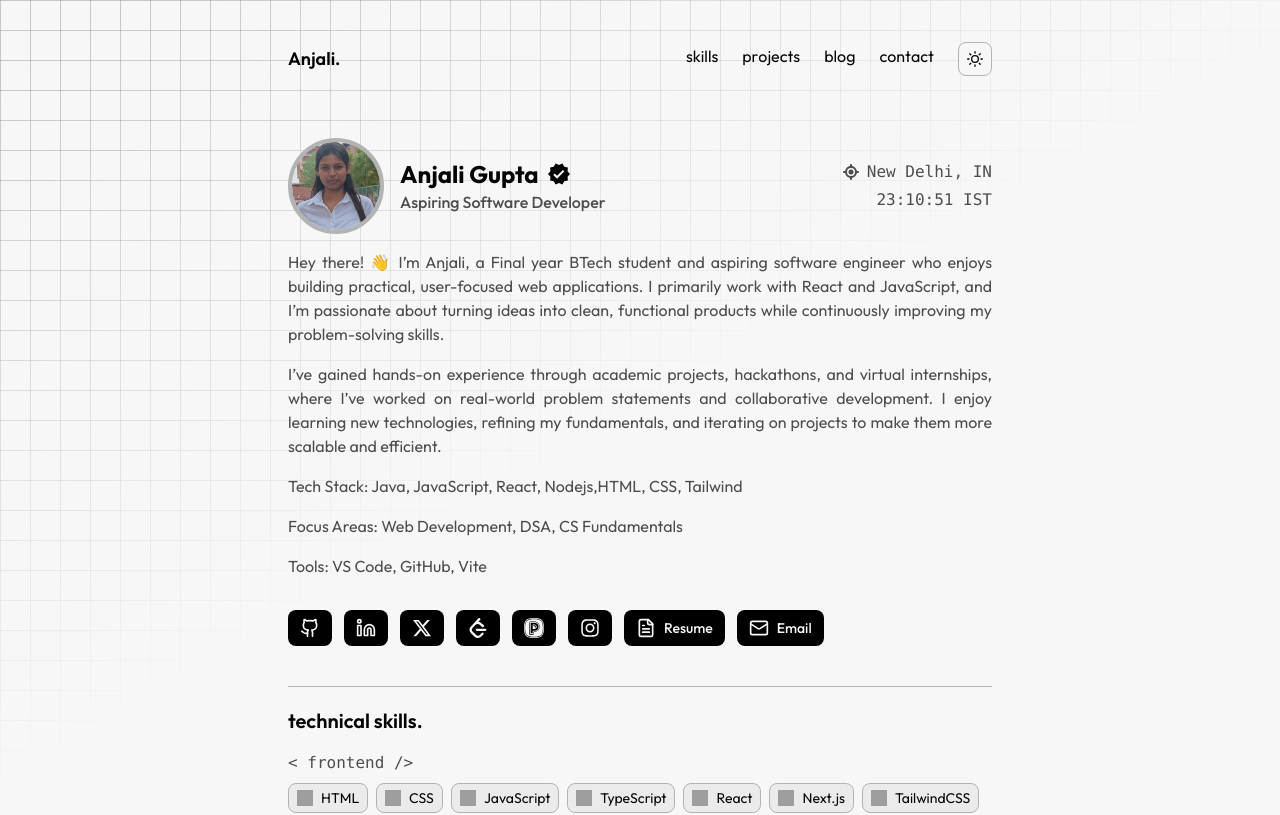
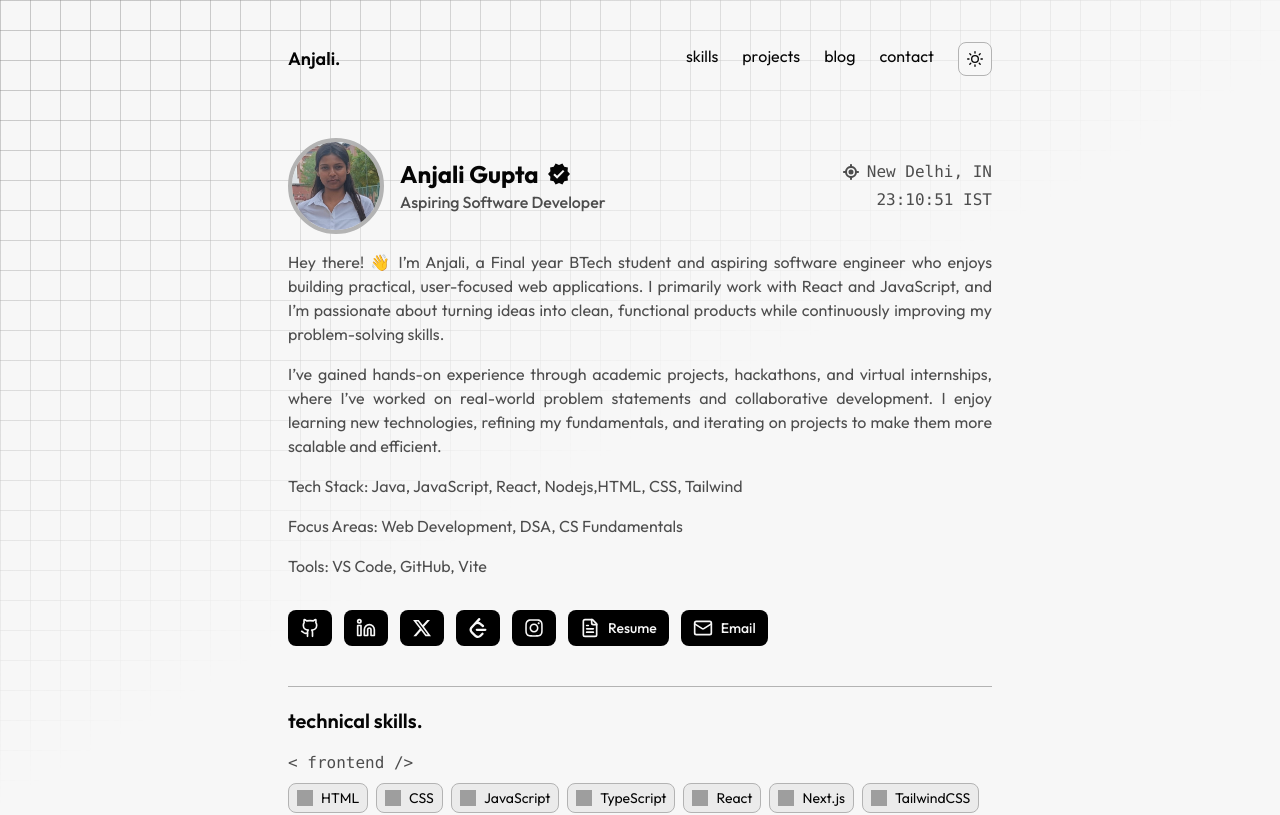
Before and after one commit to AnjaliiRamesh/my-portfolio, a Next.js app: page / in a window 1280 px wide. Shown: the top 815 px of the page. Built offline with nearby package versions, Linux system fonts and the light colour scheme; no server answers; grey boxes are pictures that could not be loaded.

Commit message:
removed peerlist

```diff
--- a/src/components/constants/data.ts
+++ b/src/components/constants/data.ts
@@ -31,7 +31,7 @@ export const SOCIAL_LINKS = {
   leetcode: "https://leetcode.com/u/anjaliramesh14012005/",
   instagram: "https://instagram.com/your-instagram",
   email: "mailto:anjaliramesh14012005@gmail.com",
-  peerlist: "https://peerlist.io/yourusername", // ✅ add this
+  // peerlist: "https://peerlist.io/yourusername", // ✅ add this
   // blog: "https://yourblog.com",
   resume: "https://drive.google.com/file/d/1-SqbE-Ri9dKdWEYYwDFwkSQo9IPqWmED/view?usp=drivesdk",
 };
--- a/src/components/sections/about-me.tsx
+++ b/src/components/sections/about-me.tsx
@@ -29,11 +29,11 @@ const SOCIAL_BUTTONS = [
     label: "LeetCode",
     icon: <SiLeetcode className="w-5 h-5" />,
   },
-  {
-    href: SOCIAL_LINKS.peerlist,
-    label: "Peerlist",
-    icon: <SiPeerlist className="w-5 h-5" />,
-  },
+  // {
+  //   href: SOCIAL_LINKS.peerlist,
+  //   label: "Peerlist",
+  //   icon: <SiPeerlist className="w-5 h-5" />,
+  // },
   {
     href: SOCIAL_LINKS.instagram,
     label: "Instagram",
```
